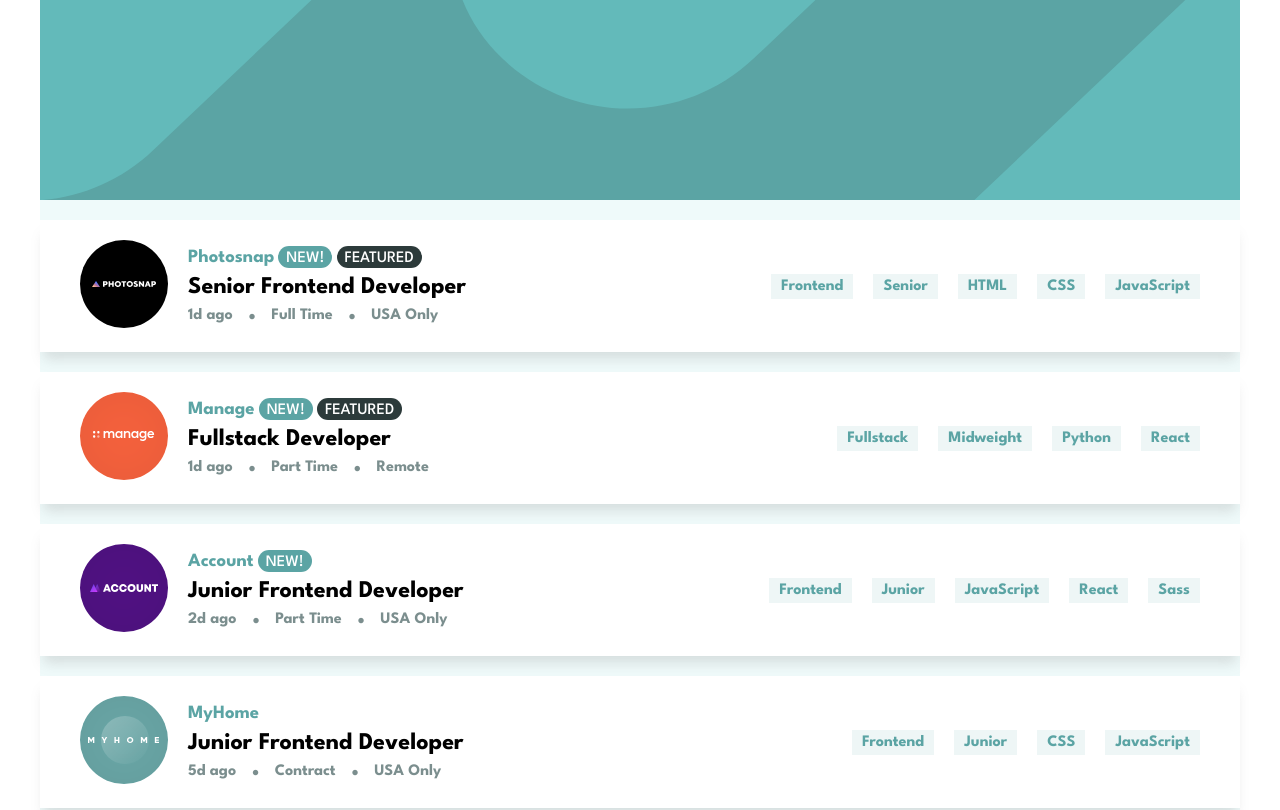
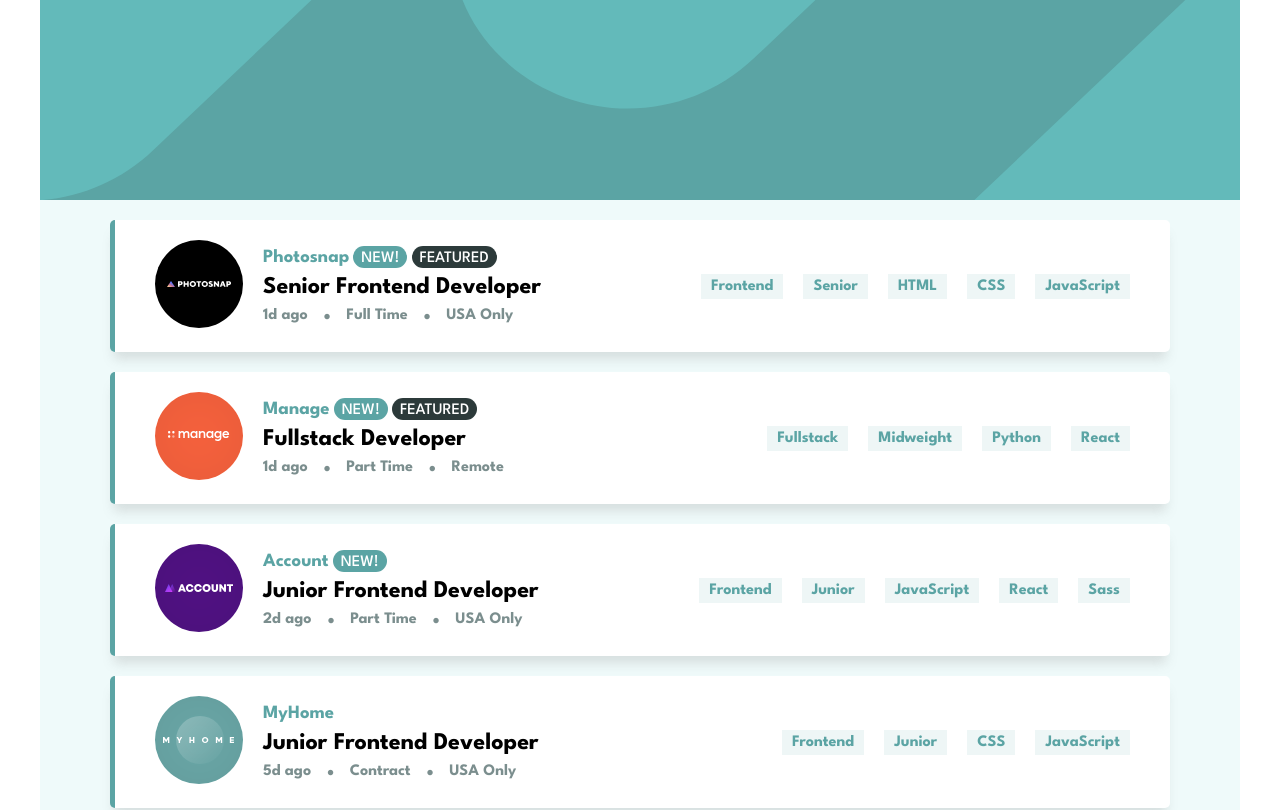
Before and after one commit to giandefaria/static-job-listings-master, a React (Create React App) app: page / in a window 1280 px wide. Shown: the top 810 px of the page. Built offline with nearby package versions, Linux system fonts and the light colour scheme.

Commit message:
adicionei bordas na lateral esquerda. Criar uma regra que só terá cor quando a empresa tiver a indicação como featured

```diff
--- a/src/components/main/main.css
+++ b/src/components/main/main.css
@@ -76,7 +76,7 @@
     display: flex;
     gap: 20px;
     flex-direction: column;
-    padding: 20px 0;
+    padding: 20px 70px;
 }
 
 .list-item {
@@ -87,6 +87,10 @@
     display: flex;
     align-items: center;
     justify-content: space-between;
+    border-left: hsl(180, 29%, 50%);
+    border-left-style: solid;
+    border-left-width: 5px;
+    border-radius: 5px;
 }
 
 .job-information{
@@ -168,6 +172,7 @@
     .list-item {
         flex-direction: column;
         align-items: flex-start;
+
     }
 
     .job-information {
```
